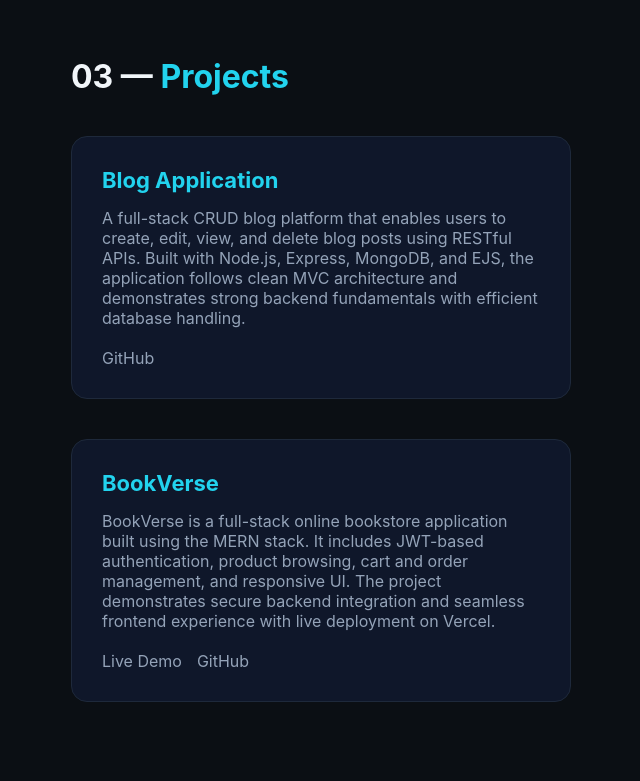
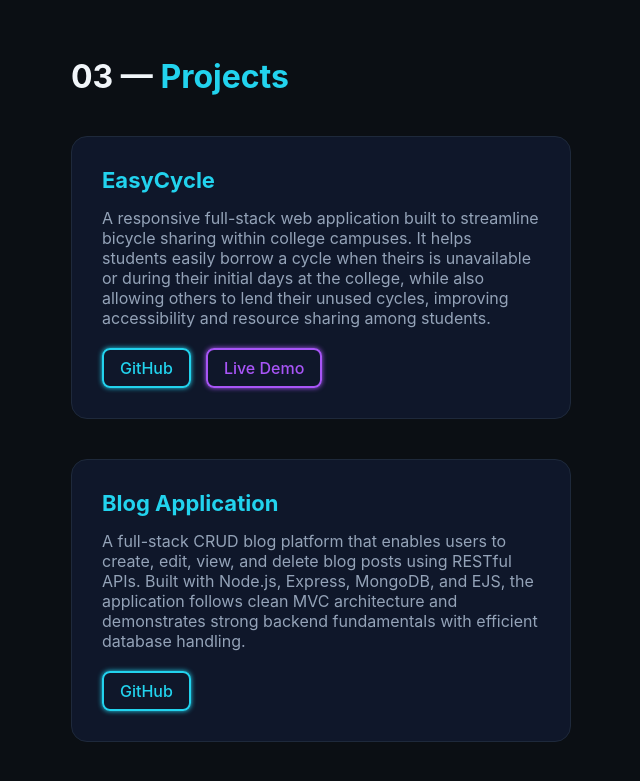
Before and after one commit to kumarsunny-nitian/my_portfolio, a React (Vite) app: page / in a window 1280 px wide. Shown: the part 2060-2841 px from the top of the page, without its empty margins (57-697 px from the left). Built offline with nearby package versions, Linux system fonts and the light colour scheme.

Commit message:
Updated Project

```diff
--- a/src/Projects.jsx
+++ b/src/Projects.jsx
@@ -8,6 +8,39 @@ const Projects = () => {
       </h2>
 
       <div className="projects-container">
+
+        {/* EASY CYCLE APPLICATION */}
+          <div className="project-card">
+            <h3 className="project-title">EasyCycle</h3>
+
+            <p className="project-description">
+              A responsive full-stack web application built to streamline bicycle
+              sharing within college campuses. It helps students easily borrow a
+              cycle when theirs is unavailable or during their initial days at the
+              college, while also allowing others to lend their unused cycles,
+              improving accessibility and resource sharing among students.
+            </p>
+
+            <div className="project-buttons">
+              <a
+                href="https://github.com/kumarsunny-nitian/Easycycle"
+                target="_blank"
+                rel="noopener noreferrer"
+                className="github-btn"
+              >
+                GitHub
+              </a>
+
+              <a
+                href="https://easycycle-wmcg.vercel.app"
+                target="_blank"
+                rel="noopener noreferrer"
+                className="live-btn"
+              >
+                Live Demo
+              </a>
+            </div>
+          </div>
 
         {/* BLOG APPLICATION */}
         <div className="project-card">
--- a/src/styles/global.css
+++ b/src/styles/global.css
@@ -167,7 +167,6 @@ section {
 }
 
 .project-title {
-  color_toggle: #22D3EE;
   color: #22D3EE;
   font-weight: 700;
   font-size: 22px;
@@ -179,12 +178,50 @@ section {
   margin-bottom: 20px;
 }
 
+/* ================= PROJECT BUTTONS ================= */
+
 .project-buttons {
   display: flex;
   gap: 15px;
 }
 
-/* ================= SKILLS (FIXED RESPONSIVE) ================= */
+/* GitHub Button */
+
+.github-btn {
+  padding: 8px 16px;
+  border: 2px solid #22D3EE;
+  border-radius: 8px;
+  color: #22D3EE;
+  font-weight: 500;
+  transition: 0.3s ease;
+  box-shadow: 0 0 5px #22D3EE;
+}
+
+.github-btn:hover {
+  background: #22D3EE;
+  color: #0B0F14;
+  box-shadow: 0 0 10px #22D3EE, 0 0 20px #22D3EE;
+}
+
+/* Live Demo Button */
+
+.live-btn {
+  padding: 8px 16px;
+  border: 2px solid #A855F7;
+  border-radius: 8px;
+  color: #A855F7;
+  font-weight: 500;
+  transition: 0.3s ease;
+  box-shadow: 0 0 5px #A855F7;
+}
+
+.live-btn:hover {
+  background: #A855F7;
+  color: #0B0F14;
+  box-shadow: 0 0 10px #A855F7, 0 0 20px #A855F7;
+}
+
+/* ================= SKILLS ================= */
 
 .skills-container {
   display: grid;
@@ -287,7 +324,6 @@ section {
   border: 1px solid #1E293B;
   border-radius: 14px;
   color: #94A3B8;
-  white-space: nowrap;
 }
 
 .contact-box:hover {
```
